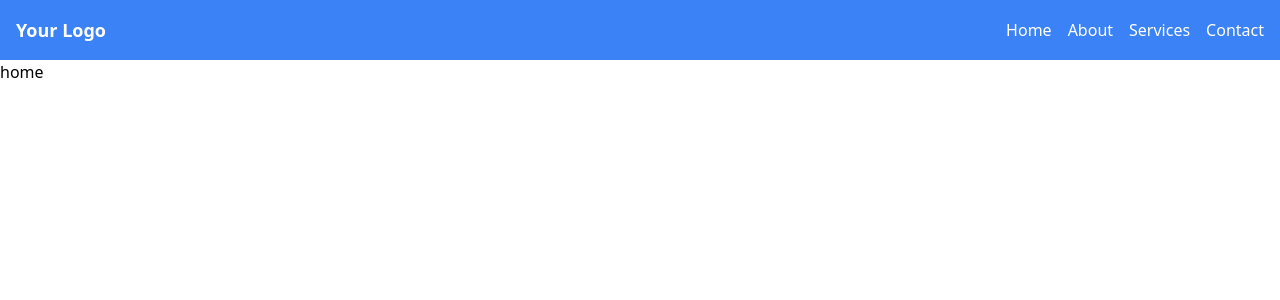
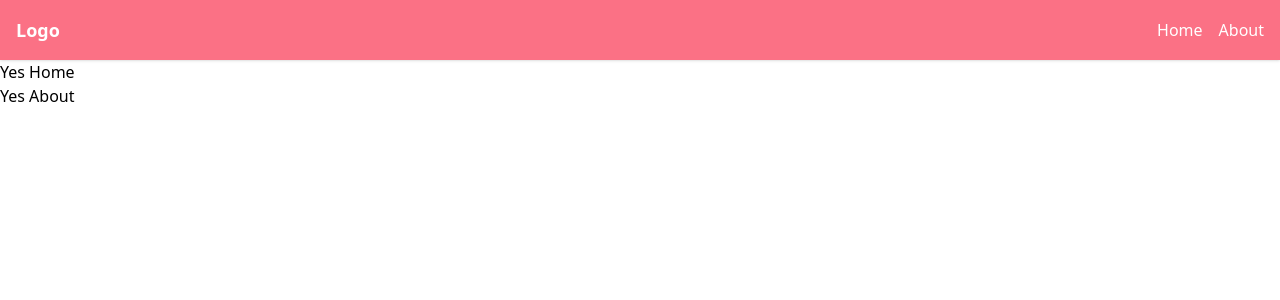
Before and after one commit to FahadAbdulQayyum/nextjs-practicee, a Next.js app: page / in a window 1280 px wide. Shown: the top 300 px of the page. Built offline with nearby package versions, Linux system fonts and the light colour scheme.

Commit message:
routing made for home and about

```diff
--- a/pages/_app.js
+++ b/pages/_app.js
@@ -1,5 +1,10 @@
+import Navbar from '@/src/components/navbar'
 import '@/styles/globals.css'
 
 export default function App({ Component, pageProps }) {
-  return <Component {...pageProps} />
+  // return <Component {...pageProps} />
+  return <>
+  <Navbar/>
+  <Component {...pageProps}/>
+  </>
 }
--- /dev/null
+++ b/pages/about.js
@@ -0,0 +1,9 @@
+import React from 'react'
+
+const About = () => {
+  return (
+    <div>Yes About</div>
+  )
+}
+
+export default About
--- /dev/null
+++ b/pages/home.js
@@ -0,0 +1,9 @@
+import React from 'react'
+
+const Home = () => {
+  return (
+    <div>Yes Home</div>
+  )
+}
+
+export default Home
--- a/pages/index.js
+++ b/pages/index.js
@@ -1,12 +1,14 @@
-import Home from '@/src/components/home'
+// import Home from '@/src/components/home'
+import Home from './home'
+import About from './about'
 import Navbar from '@/src/components/navbar'
 import React from 'react'
 
 const Index = () => {
   return (
     <div>
-      <Navbar/>
       <Home/>
+      <About/>
     </div>
   )
 }
--- a/src/components/navbar.js
+++ b/src/components/navbar.js
@@ -1,49 +1,72 @@
-// components/Navbar.tsx
-import { useState } from "react";
+import Link from 'next/link';
+import React, { useState } from 'react';
 
 const Navbar = () => {
-  const [isMenuOpen, setIsMenuOpen] = useState(false);
+    const [menuOpen, setMenuOpen] = useState(false);
 
     const toggleMenu = () => {
-    setIsMenuOpen(!isMenuOpen);
+        setMenuOpen(!menuOpen);
     };
 
     return (
-    <nav className="bg-blue-500 p-4">
-      <div className="flex justify-between items-center">
-        <div className="text-white font-bold text-lg">Your Logo</div>
+        <nav className="bg-rose-400 shadow">
+            <div className="container mx-auto px-4">
+                <div className="flex justify-between items-center py-4">
+                    <div className="flex items-center">
+                        <span className="text-white text-lg font-bold">Logo</span>
+                    </div>
+                    <div
+                    className="md:hidden"
+                    >
                         <button
-          className="lg:hidden text-white"
                             onClick={toggleMenu}
-        >
-          Menu
+                            className="block text-white hover:text-red-800 focus:outline-none">
+                            {menuOpen ? (
+                                <svg
+                                    className="w-6 h-6"
+                                    fill="none"
+                                    strokeLinecap="round"
+                                    strokeLinejoin="round"
+                                    strokeWidth="2"
+                                    viewBox="0 0 24 24"
+                                    stroke="currentColor">
+                                    <path d="M6 18L18 6M6 6l12 12"></path>
+                                </svg>
+                            ) : (
+                                <svg
+                                    className="w-6 h-6"
+                                    fill="none"
+                                    strokeLinecap="round"
+                                    strokeLinejoin="round"
+                                    strokeWidth="2"
+                                    viewBox="0 0 24 24"
+                                    stroke="currentColor">
+                                    <path d="M4 6h16M4 12h16m-7 6h7"></path>
+                                </svg>
+                            )}
                         </button>
-        <ul
-          className={`${
-            isMenuOpen ? "block" : "hidden"
-          } lg:flex lg:space-x-4 space-y-4 lg:space-y-0 mt-4 lg:mt-0`}
-        >
+                    </div>
+                    {/* <div className={`md:flex md:items-center ${menuOpen ? 'block bg-rose-400 absolute top-14 right-14 md:right-0 md:top-0 md:relative' : 'hidden'}`}> */}
+                    <div className={`md:flex md:items-center ${menuOpen ? 'block bg-rose-300 absolute top-14 px-14 left-0 right-0 bottom-0 md:top-0 md:relative' : 'hidden'} trans`}>
+                        <ul className="md:flex md:space-x-4">
                             <li>
-            <a className="text-white" href="#home">
+                                <Link
+                                    href="/home"
+                                    className="text-white hover:text-red-800 font-medium">
                                     Home
-            </a>
+                                </Link>
                             </li>
                             <li>
-            <a className="text-white" href="#about">
+                                <Link
+                                    href="/about    "
+                                    className="text-white hover:text-red-800 font-medium">
                                     About
-            </a>
+                                </Link>
                             </li>
-          <li>
-            <a className="text-white" href="#services">
-              Services
-            </a>
-          </li>
-          <li>
-            <a className="text-white" href="#contact">
-              Contact
-            </a>
-          </li>
+                            {/* Add more navigation links as needed */}
                         </ul>
+                    </div>
+                </div>
             </div>
         </nav>
     );
```
Lines whose indentation alone changed are shown as unchanged.
